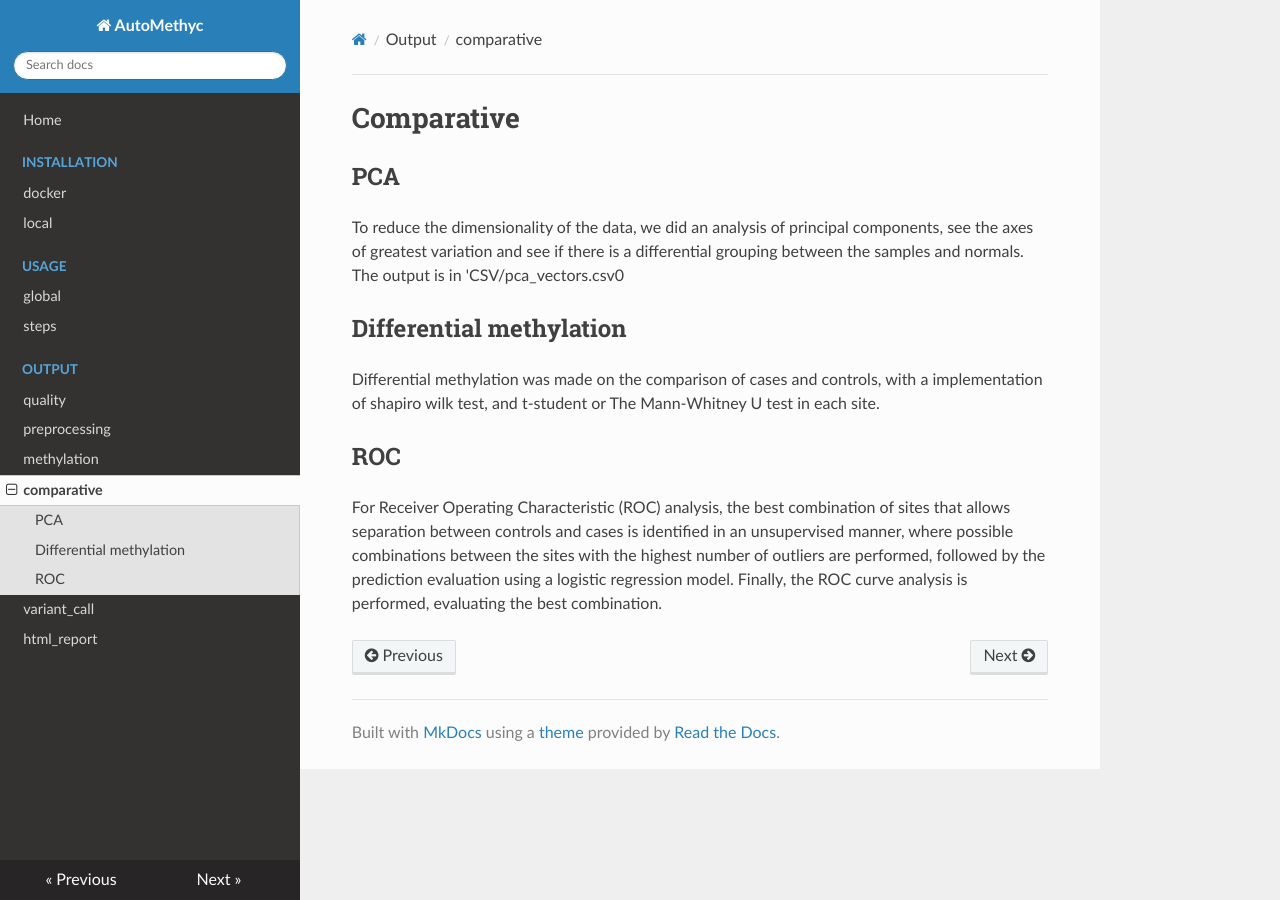
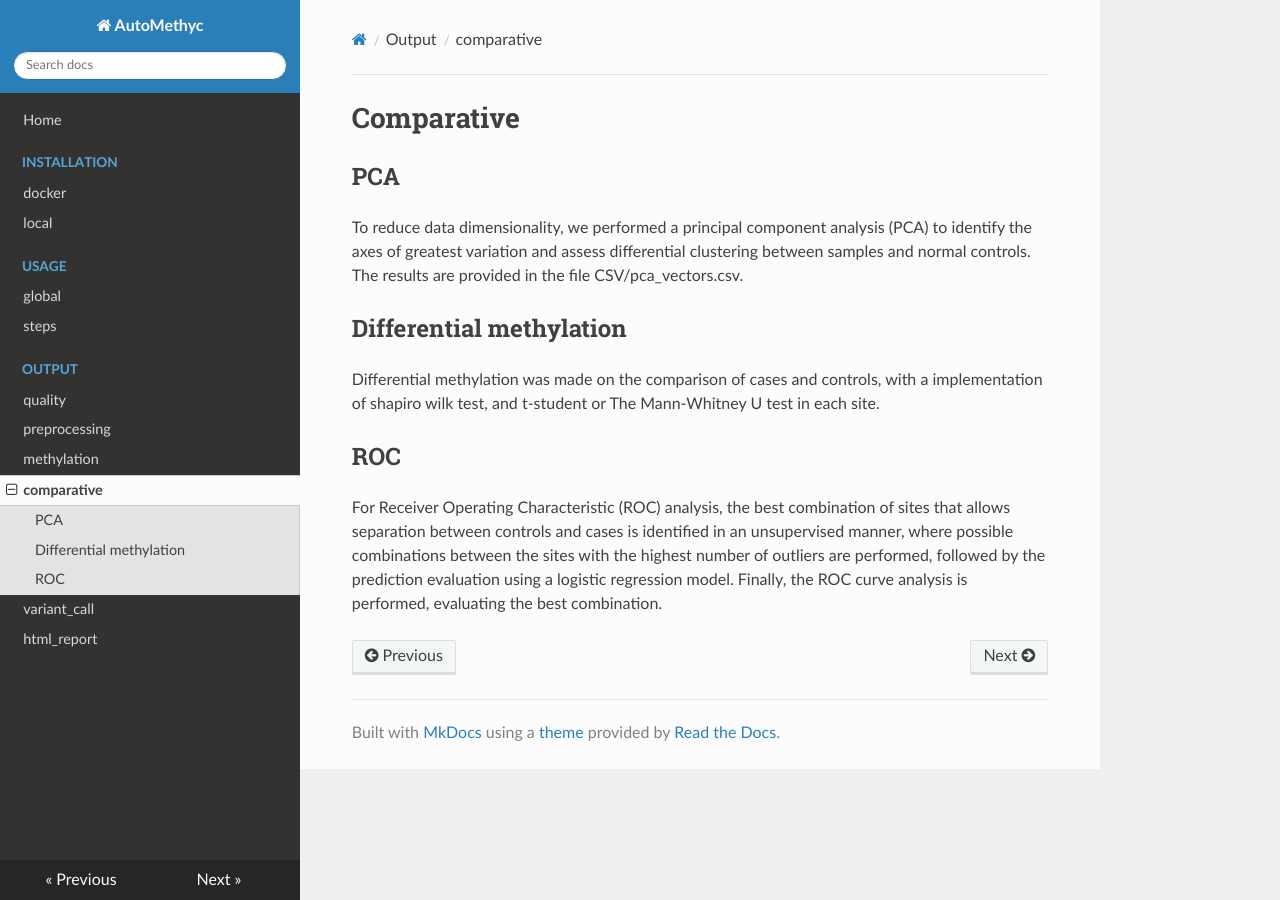
Before and after one commit to FerAmbriz/AutoMethyc, an MkDocs documentation site: the page built from docs/docs/Output/comparative.md, in a window 1280 px wide. Built offline with MkDocs 1.6.1, drawn with Linux system fonts in a browser that asks for light colours; nearby versions of some CDN libraries.

Commit message:
Update comparative.md

```diff
--- a/docs/docs/Output/comparative.md
+++ b/docs/docs/Output/comparative.md
@@ -1,9 +1,6 @@
 # Comparative
 ## PCA
-To reduce the dimensionality of the data, we did an analysis of
-principal components, see the axes of greatest variation and see if
-there is a differential grouping between the samples and normals. The
-output is in 'CSV/pca_vectors.csv0
+To reduce data dimensionality, we performed a principal component analysis (PCA) to identify the axes of greatest variation and assess differential clustering between samples and normal controls. The results are provided in the file CSV/pca_vectors.csv.
 
 
 ## Differential methylation
```
